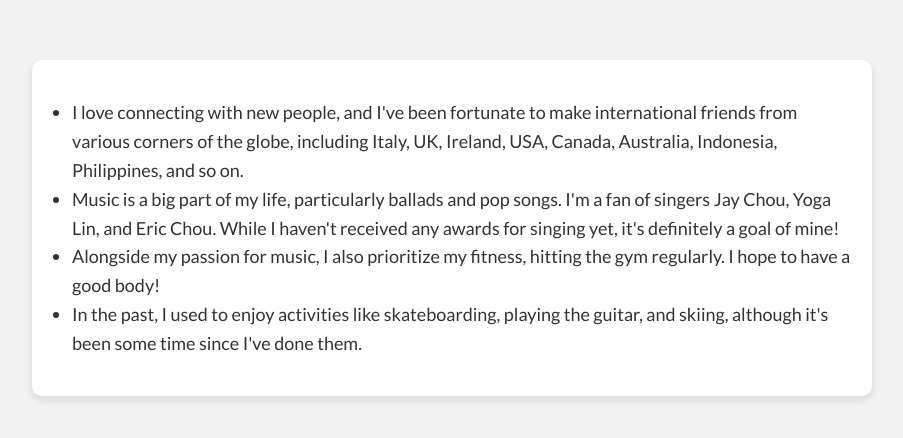
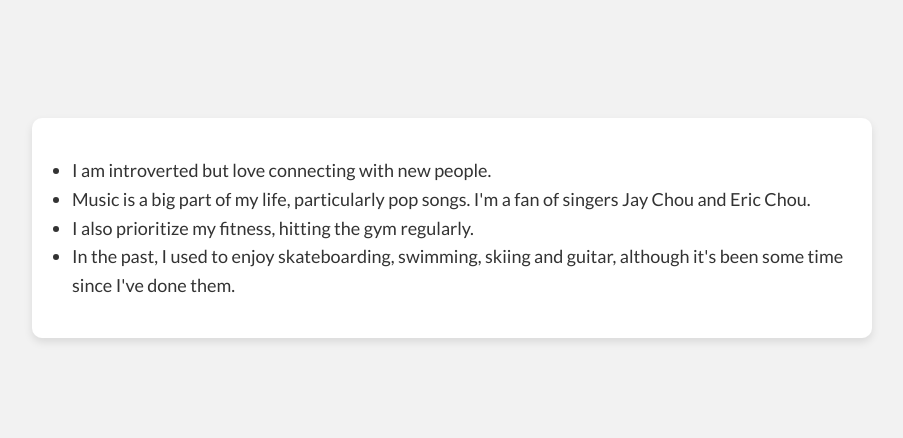
Before and after one commit to SU-JIAYUAN/su-jiayuan.github.io, a plain HTML site: page life.html in a window 1280 px wide. Shown: the part 172-610 px from the top of the page, without its empty margins (188-1091 px from the left). Drawn offline with Linux system fonts and the light colour scheme.

Commit message:
Update life.html

```diff
--- a/life.html
+++ b/life.html
@@ -48,10 +48,10 @@
             <div class="right-column">
                 <div class="section">
                     <ul>
-                        <li>I love connecting with new people, and I've been fortunate to make international friends from various corners of the globe, including Italy, UK, Ireland, USA, Canada, Australia, Indonesia, Philippines, and so on.</li>
-                        <li>Music is a big part of my life, particularly ballads and pop songs. I'm a fan of singers Jay Chou, Yoga Lin, and Eric Chou. While I haven't received any awards for singing yet, it's definitely a goal of mine!</li>
-                        <li>Alongside my passion for music, I also prioritize my fitness, hitting the gym regularly. I hope to have a good body! </li>
-                        <li>In the past, I used to enjoy activities like skateboarding, playing the guitar, and skiing, although it's been some time since I've done them.</li>
+                        <li>I am introverted but love connecting with new people.</li>
+                        <li>Music is a big part of my life, particularly pop songs. I'm a fan of singers Jay Chou and Eric Chou. </li>
+                        <li>I also prioritize my fitness, hitting the gym regularly. </li>
+                        <li>In the past, I used to enjoy skateboarding, swimming, skiing and guitar, although it's been some time since I've done them.</li>
                     </ul>
                 </div>
             </div>
```
